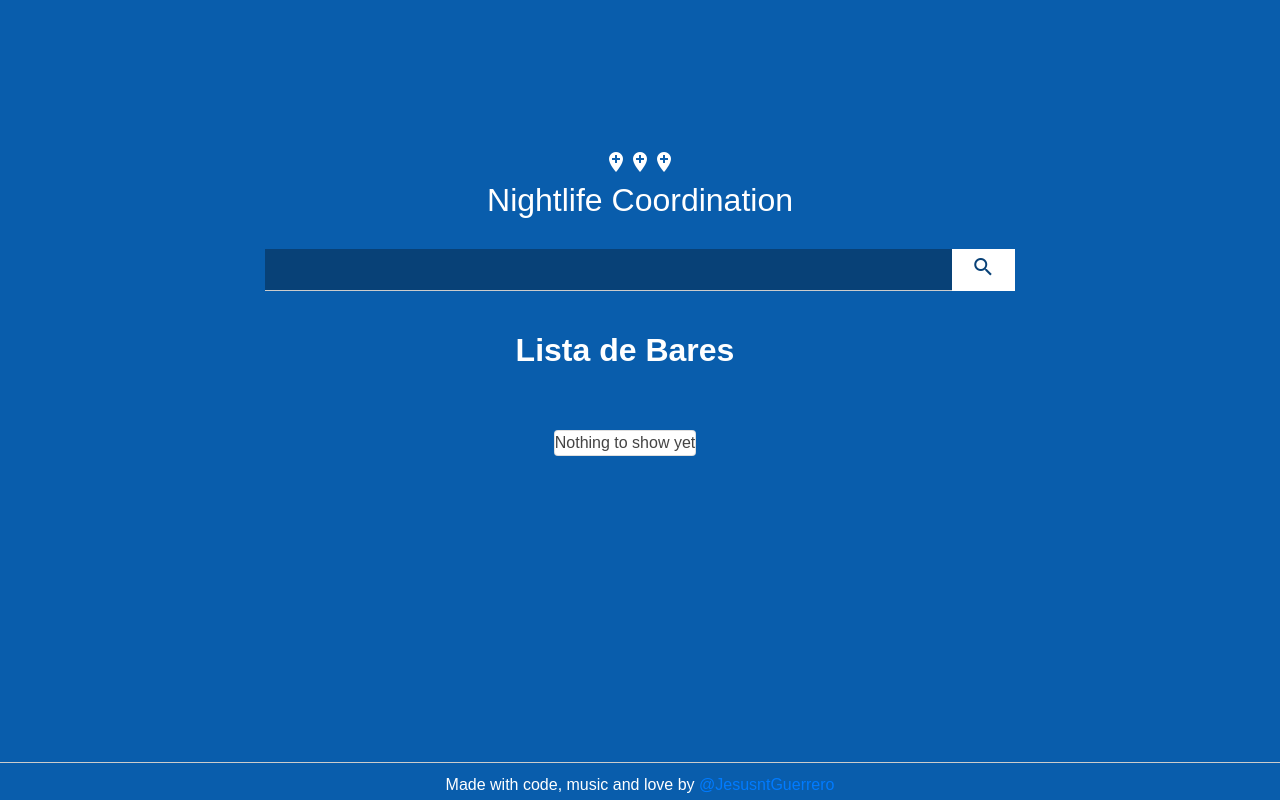
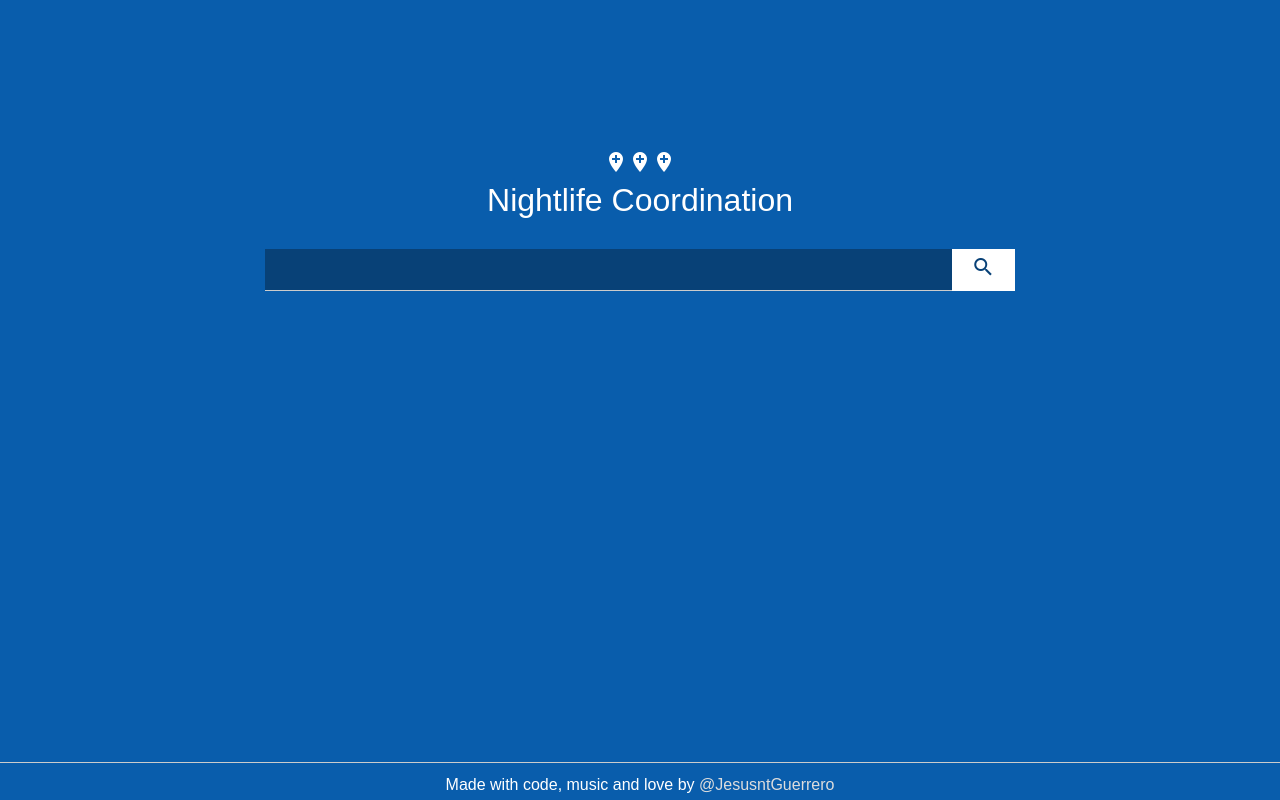
Before and after one commit to jesusantguerrero/nightlife-coordinator, a React (Create React App) app: page / in a window 1280 px wide. Built offline with nearby package versions, Linux system fonts and the light colour scheme.

Commit message:
:construction: list component

```diff
--- a/src/assets/css/PlaceList.css
+++ b/src/assets/css/PlaceList.css
@@ -2,3 +2,7 @@
   flex-direction: column;
   align-items: center;
 }
+
+img {
+  width: 200px;
+}
--- a/src/assets/css/index.css
+++ b/src/assets/css/index.css
@@ -55,7 +55,6 @@ header {
 }
 
 .btn {
-  border-radius: 10px;
   transition: all .5s ease;
 }
 
@@ -89,3 +88,7 @@ footer {
   background: var(--bg-color);
   color: white;
 }
+
+footer a {
+  color: #ddd;
+}
--- a/src/components/generals/PlaceList.js
+++ b/src/components/generals/PlaceList.js
@@ -7,7 +7,9 @@ export default class PlaceList extends Component {
   render() {
     return(
       <section className="place-list row justify-content-center col-md-12">
-        <h2 className="section-title"> { this.props.title || 'Lista de Bares' } </h2>
+        { this.places && (
+          <h2 className="section-title"> { this.props.title || 'Lista de Bares' } </h2>
+        )}
         {this.props.places ? this.renderList() : (<div> Loading ...</div>)}
       </section>
     )
@@ -16,6 +18,7 @@ export default class PlaceList extends Component {
   renderItem(item, empty) {
     return <div className="card w-90 outline-dark" key={item.id}>
         <div className="card-body">
+        <img src={ item.image_url }/>
         <h5 className="card-title text-primary">{ item.name }</h5>
         <p className="card-text"></p>
           <button className="btn btn-danger" onClick={this.deleteConfirmation.bind(this)} name={item.id}> Going </button>
@@ -28,7 +31,6 @@ export default class PlaceList extends Component {
     if (list.length > 0) {
       return (<div>{list}</div>);
     }
-    return (<div className="card w-90 outline-dark"> Nothing to show yet</div>);
   }
 
   deleteConfirmation(e) {
```
